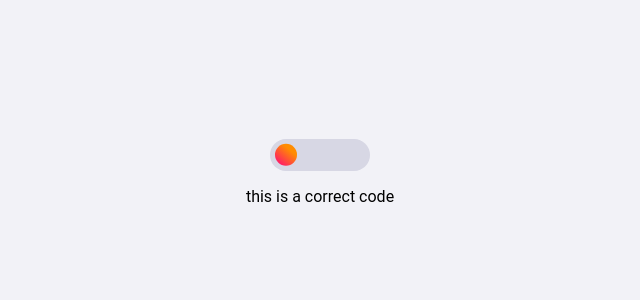
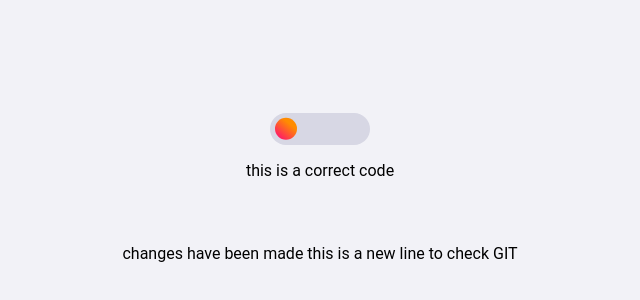
Before and after one commit to Jigneshpandian/jdg, a plain HTML site: page index.html in a window 1280 px wide. Shown: the part 212-512 px from the top of the page, without its empty margins (320-960 px from the left). Drawn offline with Linux system fonts and the light colour scheme.

Commit message:
A line added

```diff
--- a/index.html
+++ b/index.html
@@ -14,5 +14,6 @@
     <span class="slider"></span>
 </label>
     <p>this is a correct code <p>
+        <p>changes have been made this is a new line to check GIT</p>
 </body>
 </html>
```
